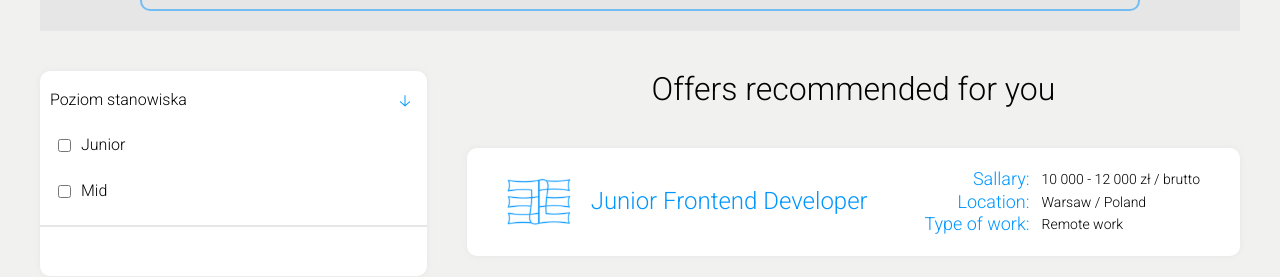
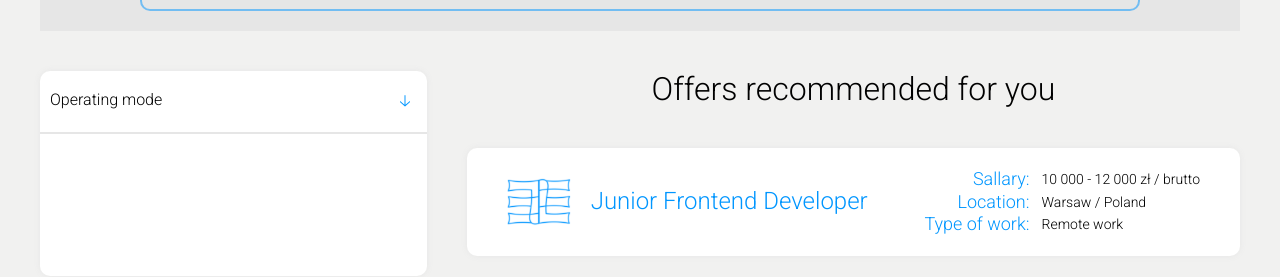
Before and after one commit to mizdebski77/Easy-Employ, a React (Create React App) app: page /Offers in a window 1280 px wide. Shown: the part 466-743 px from the top of the page. Built offline with nearby package versions, Linux system fonts and the light colour scheme.

Commit message:
Filter count span added

```diff
--- a/src/features/JobOffers/jobOffers.tsx
+++ b/src/features/JobOffers/jobOffers.tsx
@@ -32,7 +32,8 @@ import {
     Select,
     Title,
     Wrapper,
-    CategoryWrapper
+    CategoryWrapper,
+    FilterCountSpan
 } from './styledJobOffers';
 import logo from '../../common/Images/logo.png';
 import { useState } from 'react';
@@ -84,24 +85,44 @@ export const JobOffers = () => {
 
                     <FilterCategory>
                         <CategoryWrapper>
-                            <Category>Poziom stanowiska</Category>
+                            <Category>Operating mode</Category>
                             <Arrow onClick={handleShowMore}>{showMore === false ? '🡣' : "🡡"}</Arrow>
                         </CategoryWrapper>
 
+                        {showMore && (
+                            <>
+                                <List >
+                                    <ListItemWrapper>
+                                        <ListCheckbox type='checkbox' />
+                                        <ListItem>Remote Work</ListItem>
+                                        <FilterCountSpan>(12)</FilterCountSpan>
+                                    </ListItemWrapper>
+                                </List>
 
                                 <List >
                                     <ListItemWrapper>
                                         <ListCheckbox type='checkbox' />
-                                <ListItem>Junior</ListItem>
+                                        <ListItem>Hybrid Work</ListItem>
                                     </ListItemWrapper>
                                 </List>
 
-                        <List>
+                                <List >
                                     <ListItemWrapper>
                                         <ListCheckbox type='checkbox' />
-                                <ListItem>Mid</ListItem>
+                                        <ListItem>Stationary Work</ListItem>
                                     </ListItemWrapper>
                                 </List>
+
+                                <List >
+                                    <ListItemWrapper>
+                                        <ListCheckbox type='checkbox' />
+                                        <ListItem>Remote Work</ListItem>
+                                    </ListItemWrapper>
+                                </List>
+                            </>
+
+                        )}
+
 
                     </FilterCategory>
 
--- a/src/features/JobOffers/styledJobOffers.ts
+++ b/src/features/JobOffers/styledJobOffers.ts
@@ -217,6 +217,11 @@ export const ListItemWrapper = styled.label`
     }
 `;
 
+export const FilterCountSpan = styled.span`
+    font-size: 12px;
+    color: ${({ theme }) => theme.color.fontSecond};
+`;
+
 export const ListItem = styled.span`
 
 `;
```
Lines whose indentation alone changed are shown as unchanged.
